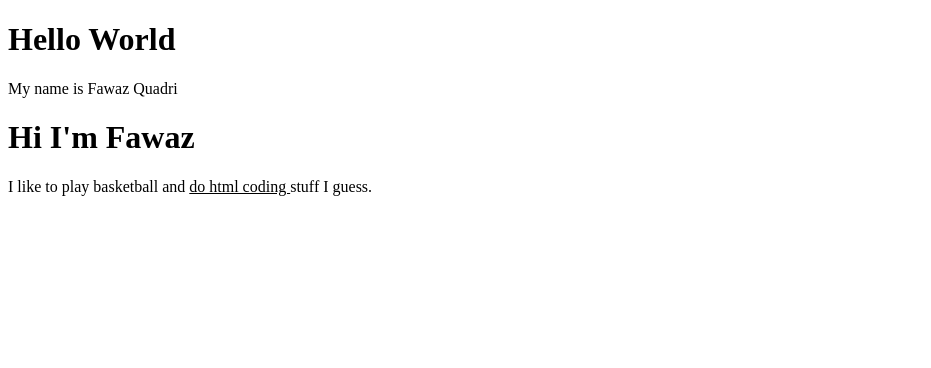
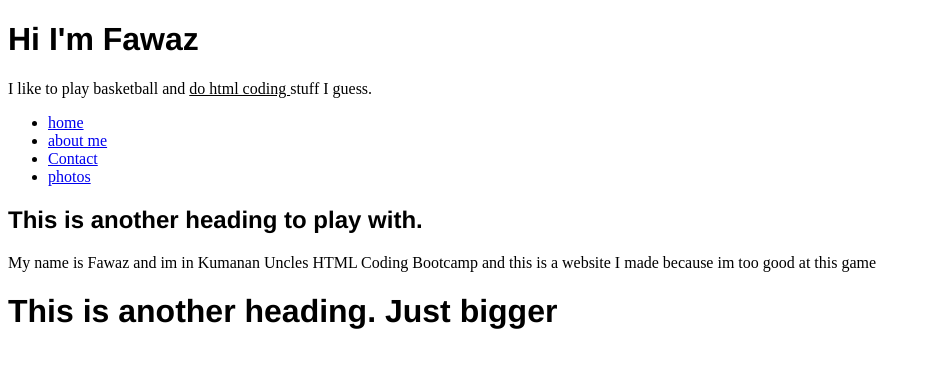
Before and after one commit to FawazQuadri/fawazquadri.github.io, a plain HTML site: page index.html in a window 1280 px wide. Shown: the whole page, without its empty margins (0-931 px from the left). Drawn offline with Linux system fonts and the light colour scheme.

Commit message:
just some updates

```diff
--- /dev/null
+++ b/css/styles.css
@@ -0,0 +1,6 @@
+h2 {
+    font-family: 'Franklin Gothic Medium';
+}
+h1 {
+    font-family: 'Franklin Gothic Medium';
+}
--- a/index.html
+++ b/index.html
@@ -1,17 +1,30 @@
 <!DOCTYPE html>
 <html lang="en">
+
 <head>
     <meta charset="UTF-8">
     <meta name="viewport" content="width=device-width, initial-scale=1.0">
     <title>Fawaz </title>
+    <link rel="stylesheet" href="css/styles.css">
 </head>
+
 <body>
-    <h1>Hello World</h1>
-    <p1>My name is Fawaz Quadri</p1>
+    <h1>Hi I'm Fawaz</h1>
+    <p>I like to play basketball and <span style="text-decoration: underline"> do html coding </span> stuff I guess.</p>
+    </div>
+
+    <ul>
+        <li><a class="navbar" href="index.html">home</a></li>
+        <li><a class="navbar" href="aboutme.html">about me</a></li>
+        <li><a class="navbar" href="contact.asp">Contact</a></li>
+        <li><a class="navbar" href="photos.asp">photos</a></li>
+    </ul>
+
+    <h2>This is another heading to play with.</h2>
+    <p>My name is Fawaz and im in Kumanan Uncles HTML Coding Bootcamp and this is a website I made because
+        im too good at this game
+    </p>
+    <h1>This is another heading. Just bigger</h1>
 </body>
+
 </html>
-
-<div>
-    <h1>Hi I'm Fawaz</h1>
-    <p>I like to play basketball and <span style= "text-decoration: underline"> do html coding </span> stuff I guess.</p>
-</div>
```
Also changed, not shown: aboutme.html (added, +11 -0 lines), css/bootstrap.css (added).
